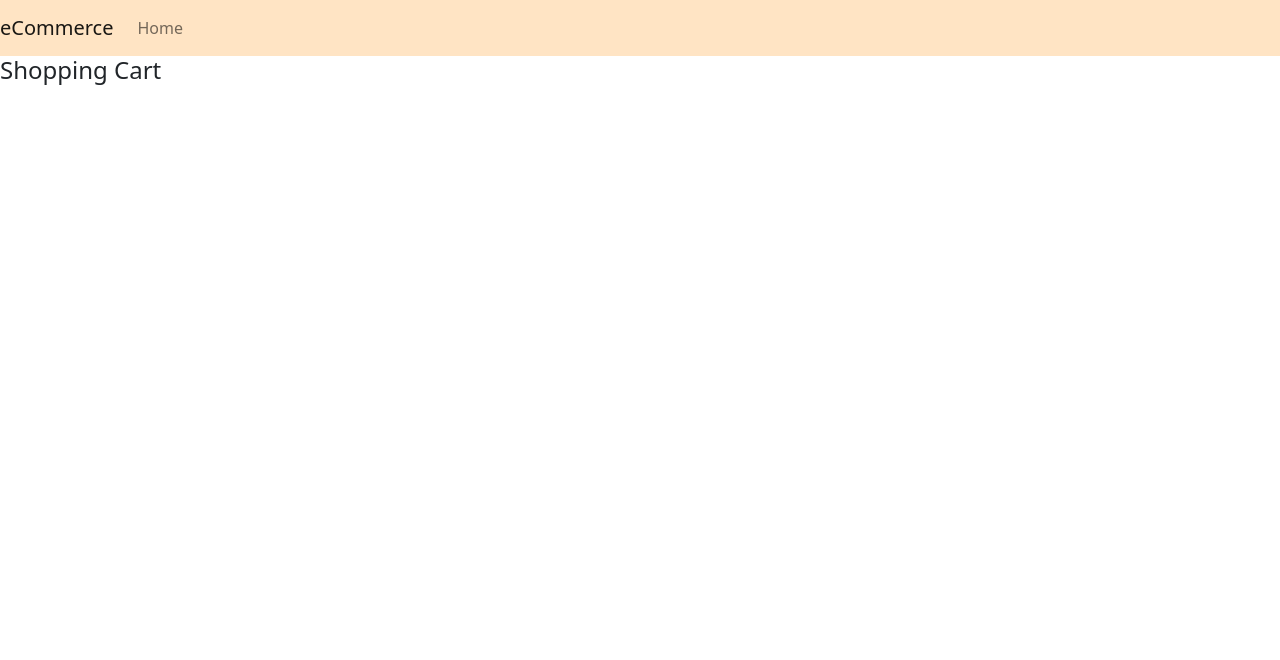
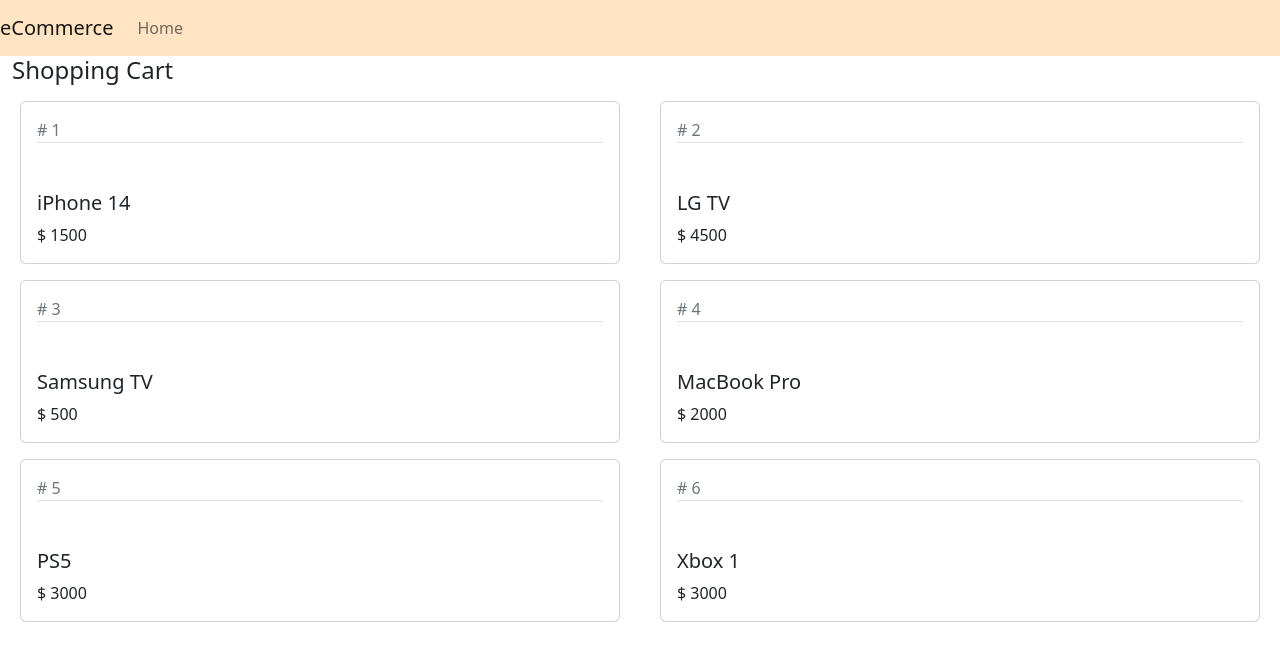
Before and after one commit to oscarwankaew/react-ecommerce, a React (Create React App) app in the folder my-app/: page / in a window 1280 px wide. Shown: the top 660 px of the page. Built offline with nearby package versions, Linux system fonts and the light colour scheme.

Commit message:
rendering products in ShoppingCart using Products.jsx as child component using props method

```diff
--- a/my-app/src/Products.jsx
+++ b/my-app/src/Products.jsx
@@ -3,7 +3,15 @@
 {
   render(){
     return (
-      <div>Products</div>
+      <div className="col-lg-6">
+        <div className="card m-2">
+          <div className="card-body">
+            <div className="text-muted"># {this.props.id}</div>
+            <h5 className="pt-5 border-top">{this.props.productName}</h5>
+            <div>$ {this.props.price}</div>
+          </div>
+        </div>
+      </div>
     );
   }
 }
--- a/my-app/src/ShoppingCart.jsx
+++ b/my-app/src/ShoppingCart.jsx
@@ -1,4 +1,5 @@
 import React, { Component } from "react";
+import Products from "./Products";
 export default class ShoppingCart extends Component {
 
   state = {
@@ -14,8 +15,21 @@
 
   render() {
     return (
-      <div>
+      <div className="container-fluid">
         <h4>Shopping Cart</h4>
+        <div className="row">
+          {this.state.products.map((product) => {
+            return(
+            <Products
+            key={product.id}
+            id={product.id}
+            productName={product.productName}
+            price={product.price}
+            quantity={product.quantity}
+            />
+            );
+          })}
+        </div>
       </div>
     );
   }
```
